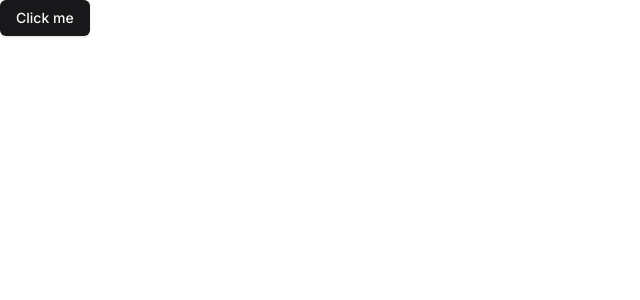
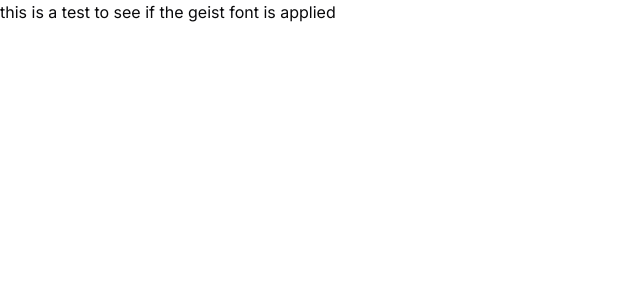
Before and after one commit to itsmrtnsn/izi_achat, a Next.js app: page / in a window 1280 px wide. Shown: the top 300 px of the page, without its empty margins (0-640 px from the left). Built offline with nearby package versions, Linux system fonts and the light colour scheme.

Commit message:
install Geist font

```diff
--- a/app/layout.tsx
+++ b/app/layout.tsx
@@ -1,7 +1,7 @@
+import { cn } from '@/lib/utils';
 import type { Metadata } from 'next';
 import { Inter } from 'next/font/google';
 import './globals.css';
-
 const inter = Inter({ subsets: ['latin'] });
 
 export const metadata: Metadata = {
@@ -16,7 +16,11 @@ export default function RootLayout({
 }>) {
 	return (
 		<html lang='en'>
-			<body className={inter.className}>{children}</body>
+			<body
+				className={cn(inter.className, 'antialiased h-screen bg-background')}
+			>
+				{children}
+			</body>
 		</html>
 	);
 }
--- a/app/page.tsx
+++ b/app/page.tsx
@@ -3,7 +3,7 @@ import { Button } from '@/components/ui/button';
 const HomePage = () => {
 	return (
 		<div>
-			<Button>Click me</Button>
+			<p>this is a test to see if the geist font is applied</p>
 		</div>
 	);
 };
--- a/package.json
+++ b/package.json
@@ -13,6 +13,7 @@
     "@radix-ui/react-slot": "^1.1.0",
     "class-variance-authority": "^0.7.0",
     "clsx": "^2.1.1",
+    "geist": "^1.3.0",
     "next": "14.2.4",
     "react": "^18",
     "react-dom": "^18",
```
Also changed, not shown: 1 other file (tests, documents, lock files or other folders).
